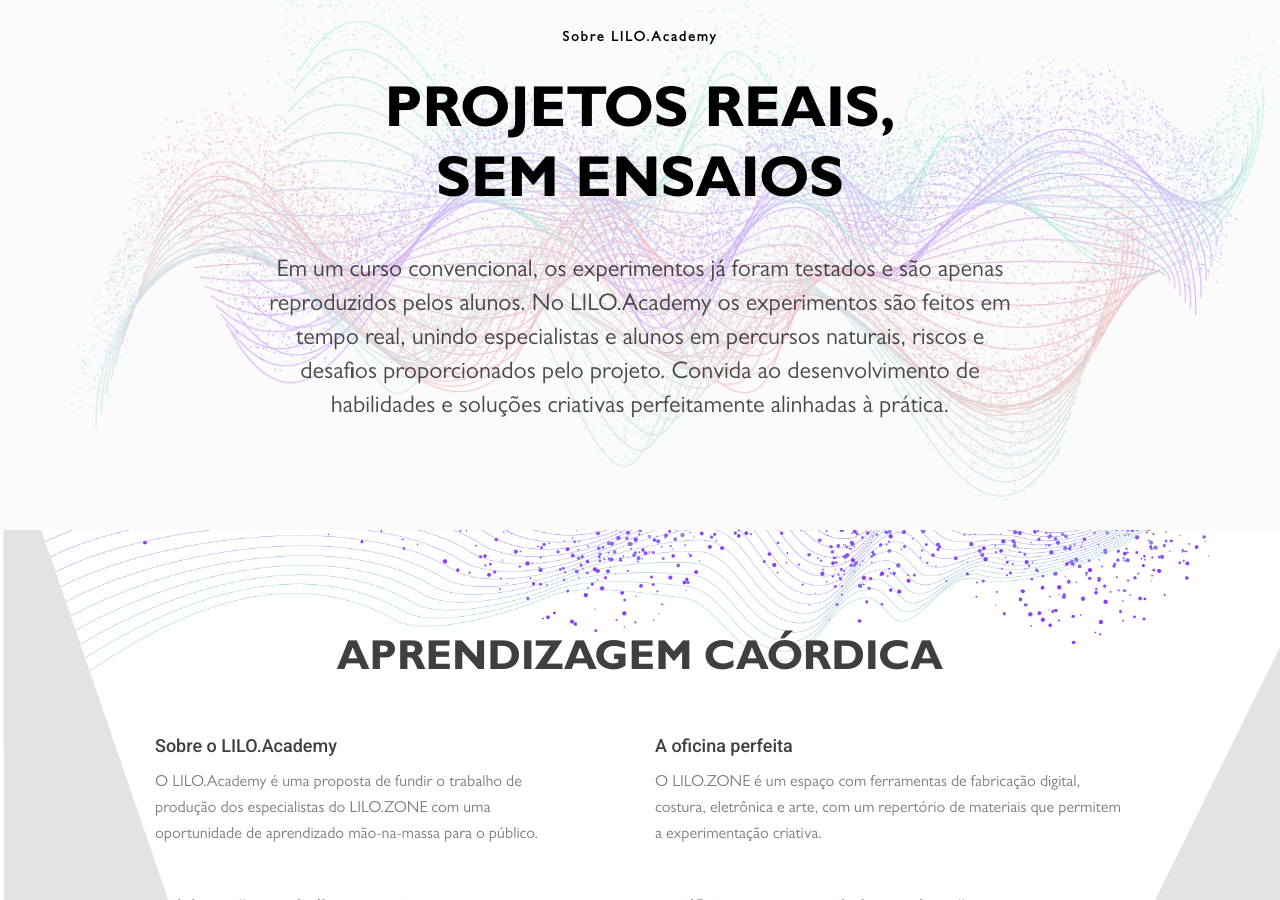
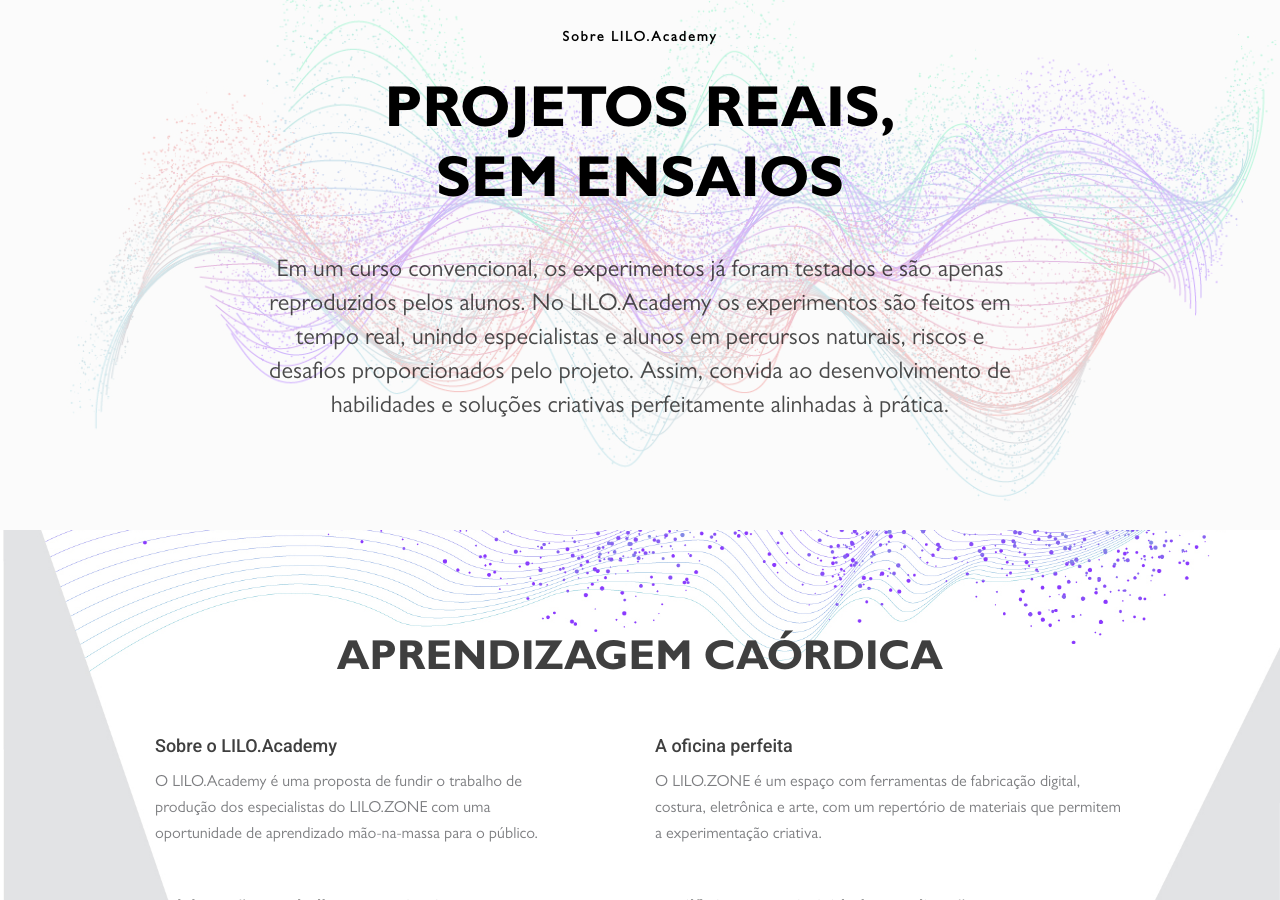
Before and after one commit to LiloZone/academy-site, a Jekyll site: the page built from _pages/pt.html, in a window 1280 px wide and 900 px high, scrolled down 2278 px. Built offline with Jekyll 4.4.1, drawn with Linux system fonts in a browser that asks for light colours; nearby versions of some CDN libraries; some of the changed text lies outside the part shown.

Commit message:
Update pt.html

```diff
--- a/_pages/pt.html
+++ b/_pages/pt.html
@@ -20,7 +20,7 @@
 sobre: Sobre LILO.Academy
 sobreTitulo1: Projetos reais,
 sobreTitulo2: sem ensaios
-sobreTexto: Em um curso convencional, os experimentos já foram testados e são apenas reproduzidos pelos alunos. No LILO.Academy os experimentos são feitos em tempo real, unindo especialistas e alunos em percursos naturais, riscos e desafios proporcionados pelo projeto. Convida ao desenvolvimento de habilidades e soluções criativas perfeitamente alinhadas à prática.
+sobreTexto: Em um curso convencional, os experimentos já foram testados e são apenas reproduzidos pelos alunos. No LILO.Academy os experimentos são feitos em tempo real, unindo especialistas e alunos em percursos naturais, riscos e desafios proporcionados pelo projeto. Assim, convida ao desenvolvimento de habilidades e soluções criativas perfeitamente alinhadas à prática.
 
 sobreAprendizagemTitulo: Aprendizagem Caórdica
 sobreAprendizagemQ1: Sobre o LILO.Academy
```
Also changed, not shown: other parts of _pages/pt.html (+1 -1 lines).
